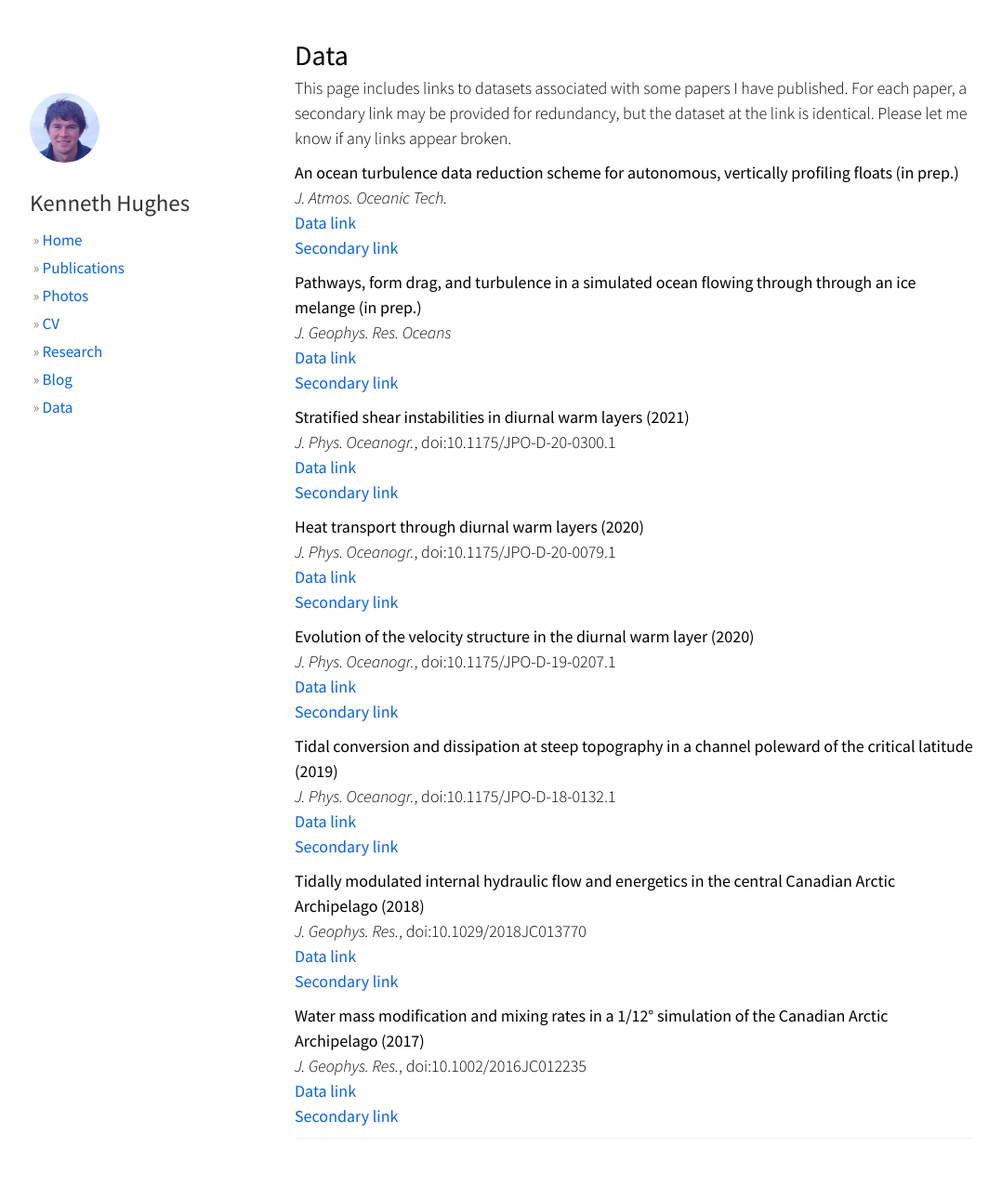
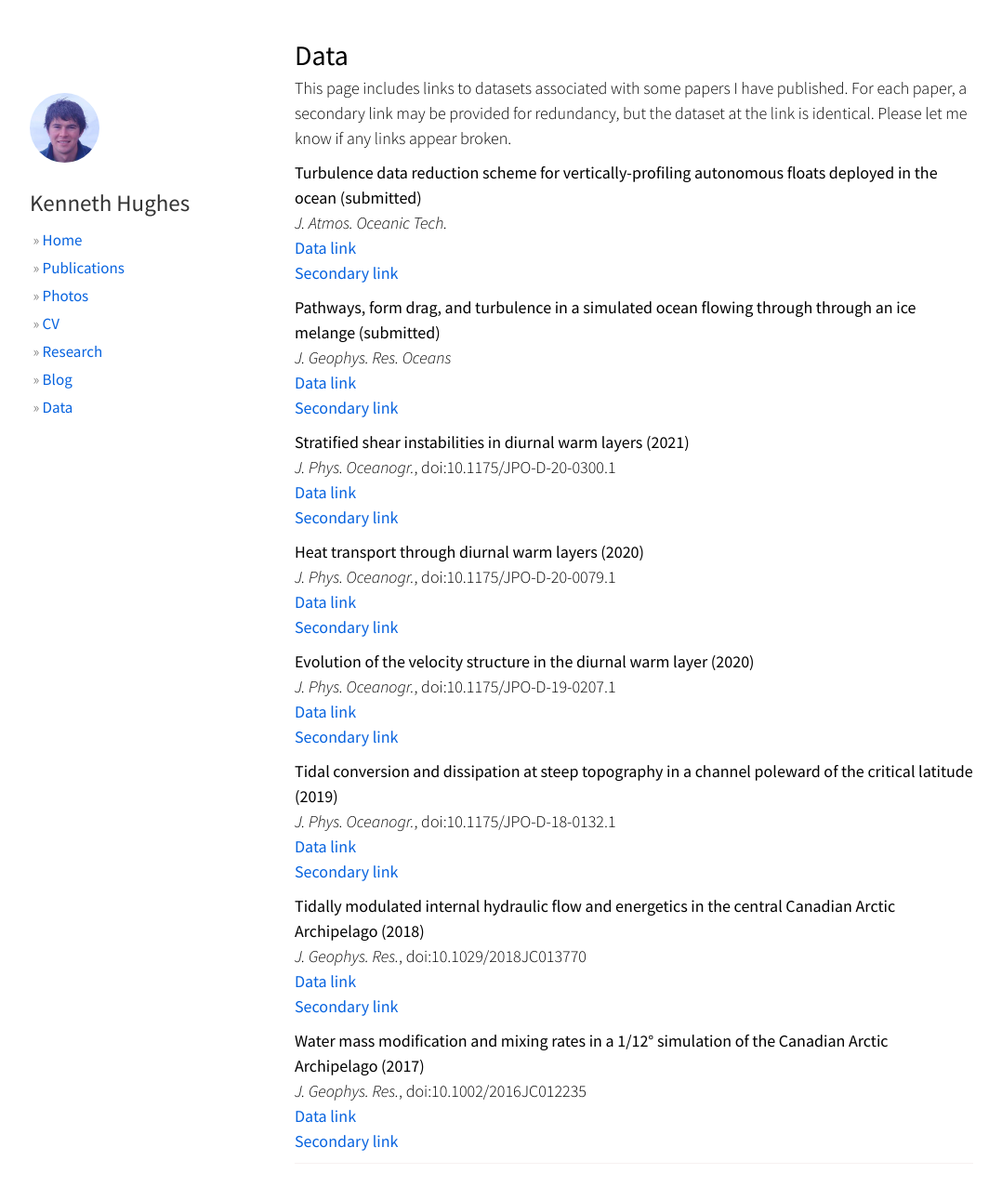
Before and after one commit to hugke729/hugke729.github.io, a Jekyll site: the page built from data/index.md, in a window 1280 px wide and 1305 px high. Shown: the top 1291 px of the window at 93% size, without its empty margins (53-1131 px from the left). Built offline with Jekyll 4.4.1, drawn with Linux system fonts in a browser that asks for light colours; nearby versions of some CDN libraries.

Commit message:
Update FCS paper title

```diff
--- a/data/index.md
+++ b/data/index.md
@@ -9,12 +9,12 @@ css: publications
 
 This page includes links to datasets associated with some papers I have published. For each paper, a secondary link may be provided for redundancy, but the dataset at the link is identical. Please let me know if any links appear broken.
 
-__An ocean turbulence data reduction scheme for autonomous, vertically profiling floats (in prep.)__
+__Turbulence data reduction scheme for vertically-profiling autonomous floats deployed in the ocean (submitted)__
 *J. Atmos. Oceanic Tech.*
 [Data link][fcs_reduction_link1]
 [Secondary link][fcs_reduction_link2]
 
-__Pathways, form drag, and turbulence in a simulated ocean flowing through through an ice melange (in prep.)__
+__Pathways, form drag, and turbulence in a simulated ocean flowing through through an ice melange (submitted)__
 *J. Geophys. Res. Oceans*
 [Data link][melange_link1]
 [Secondary link][melange_link2]
```
